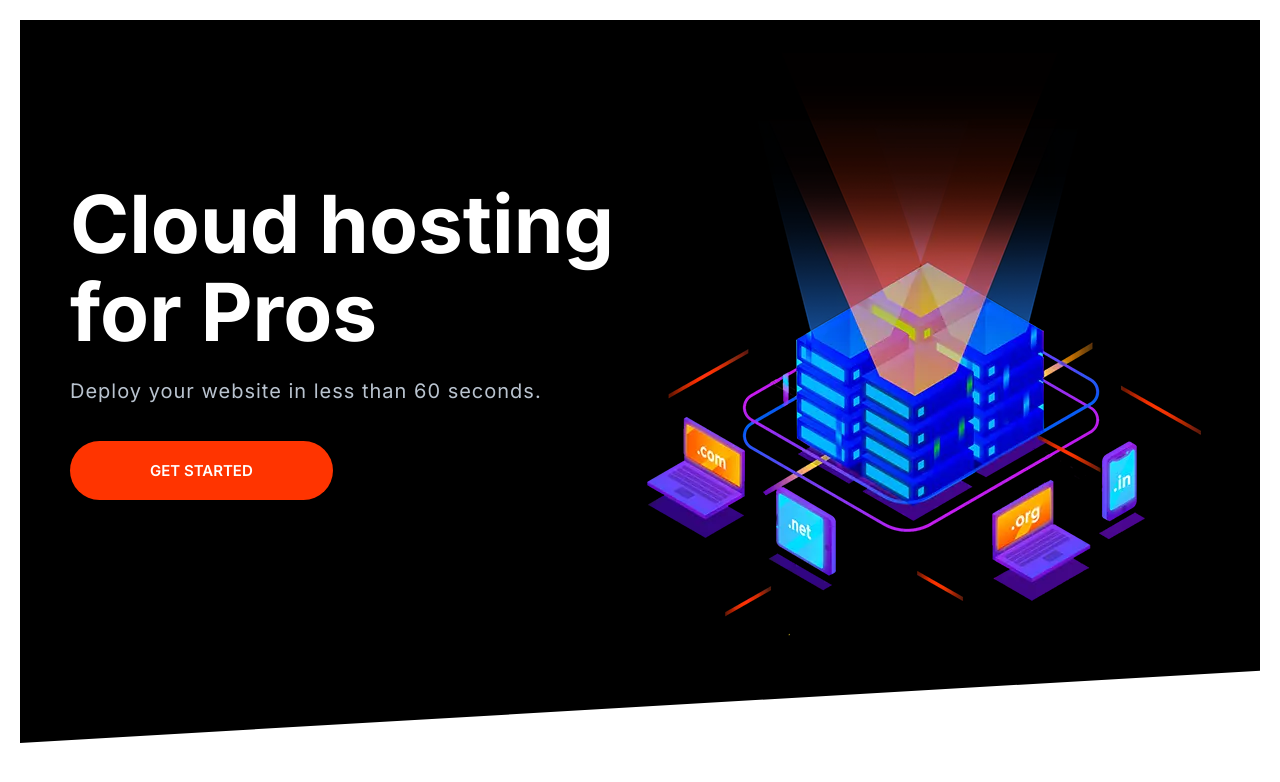
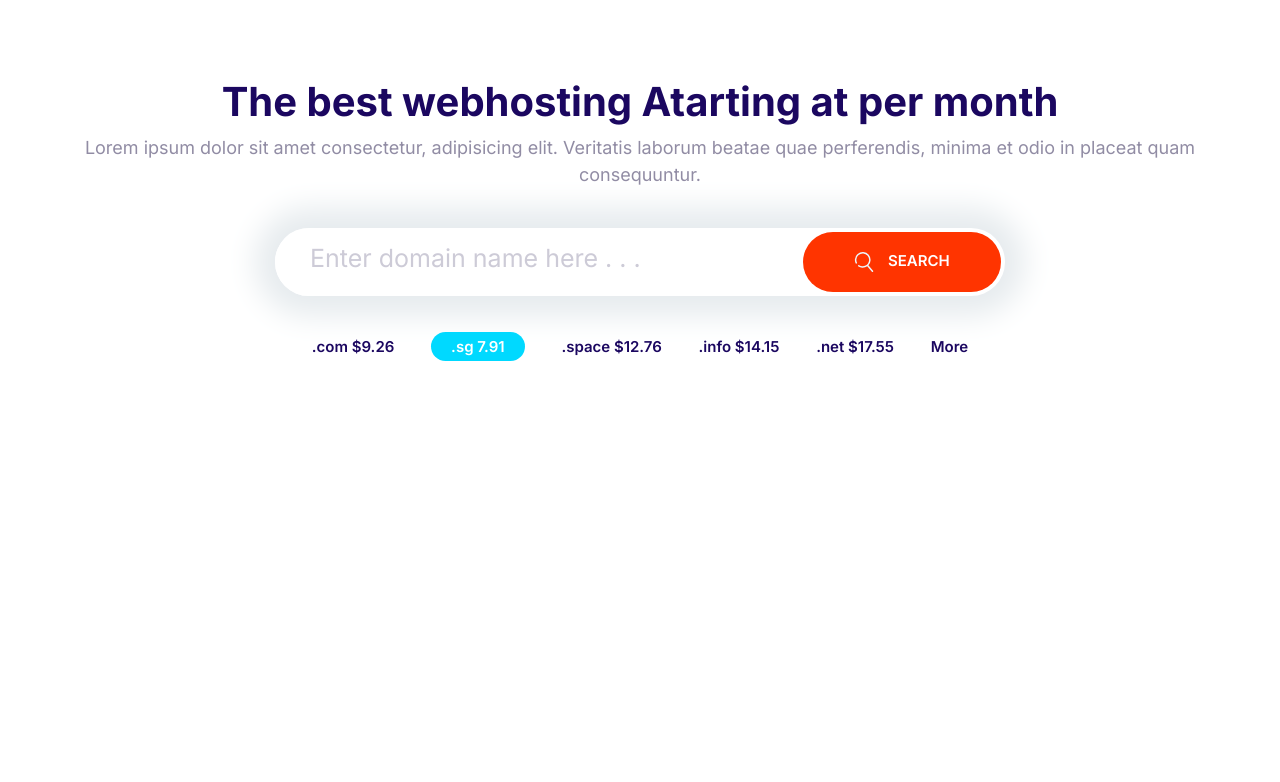
Before and after one commit to LUAI-SH/Moshify, a plain HTML site: page index.html in a window 1280 px wide. Drawn offline with Linux system fonts and the light colour scheme.

Commit message:
Build domain bolck component.

```diff
--- a/css/styles.css
+++ b/css/styles.css
@@ -204,6 +204,7 @@ a {
   cursor: pointer;
   font-size: 1.8rem;
   font-weight: 600;
+  outline: 0;
   margin: 1rem 0;
   outline: 0;
   padding: 2rem 4vw;
@@ -709,3 +710,33 @@ a {
   }
 
 }
+
+
+/* Domain Block */
+
+.block-domain .input-group {
+ box-shadow: 0 0 30px 20px #e6ebee;
+ border: 0;
+ margin: 4rem auto;
+ max-width: 730px;
+}
+
+.block-domain__prices {
+  display: grid;
+  grid-template-columns: repeat(3, 1fr);
+  grid-template-rows: repeat(2,6rem);
+  font-size: 1.5rem;
+  justify-items: center;
+  max-width: 730px;
+  margin: 0 auto;
+  font-weight: 600;
+}
+
+@media screen and (min-width: 768px) {
+
+  .block-domain__prices {
+    display: flex;
+    justify-content: space-evenly;
+  }
+
+}
--- a/index.html
+++ b/index.html
@@ -15,26 +15,43 @@
     <link rel="stylesheet" href="./css/styles.css" />
   </head>
   <body>
-    <section class="block block--dark block--skewed-left hero">
-      <div class="container grid grid--1x2">
-        <header class="block__header hero__content">
-          <h1 class="block__heading">Cloud hosting for Pros</h1>
-          <p class="hero__tagline">
-            Deploy your website in less than 60 seconds.
+    <section class="block block-domain">
+      <div class="container">
+        <header class="block__header">
+          <h2 class="block__heading">
+            The best webhosting Atarting at per month
+          </h2>
+          <p>
+            Lorem ipsum dolor sit amet consectetur, adipisicing elit. Veritatis
+            laborum beatae quae perferendis, minima et odio in placeat quam
+            consequuntur.
           </p>
-          <a class="btn btn--accent btn--stretched">Get Started</a>
         </header>
-        <picture>
-          <source
-            type="image/webp"
-            srcset="images/banner.webp 1x, images/banner@2x.webp 2x"
+        <div class="input-group domain__search">
+          <input
+            class="input"
+            type="text"
+            placeholder="Enter domain name here . . ."
           />
-          <source
-            type="image/png"
-            srcset="images/banner.png 1x, images/banner@2x.png 2x"
-          />
-          <img class="hero__image" src="./images/banner.png" alt="" />
-        </picture>
+
+          <button class="btn btn--accent">
+            <svg class="icon icon--white">
+              <use xlink:href="/images/icons.svg#search"></use>
+            </svg>
+            Search
+          </button>
+        </div>
+
+        <ul class="list block-domain__prices">
+          <li class="list__item">.com $9.26</li>
+          <li class="list__item">
+            <span class="badge badge--secondary"> .sg 7.91 </span>
+          </li>
+          <li class="list__item">.space $12.76</li>
+          <li class="list__item">.info $14.15</li>
+          <li class="list__item">.net $17.55</li>
+          <li class="list__item">More</li>
+        </ul>
       </div>
     </section>
     <script src="js/main.js"></script>
```
Also changed, not shown: components/domain.html (added, +37 -0 lines).
